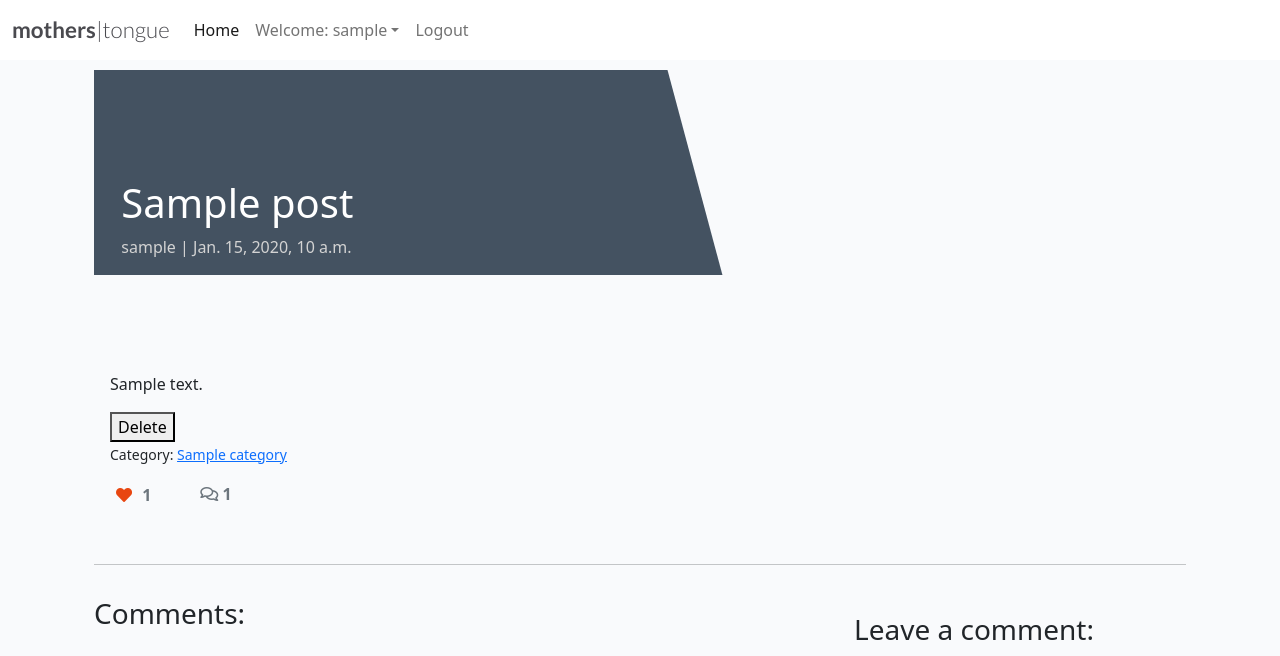
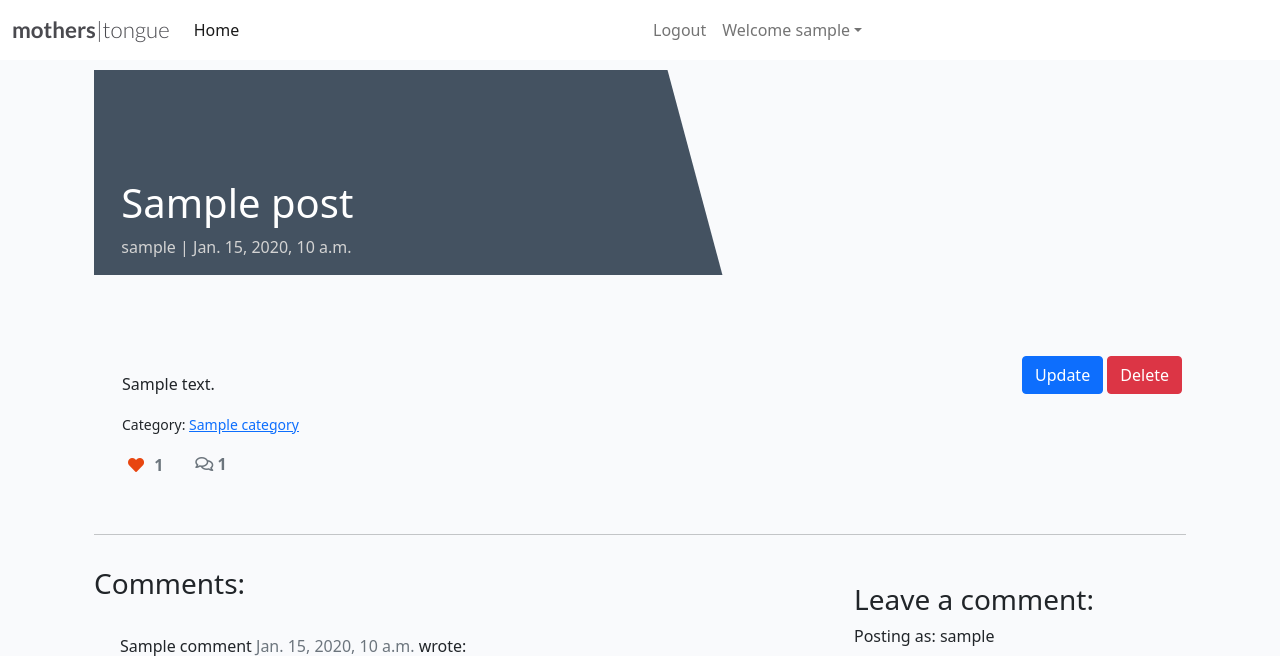
Before and after one commit to kiksgold/mothers-tongue, a Django app: a page that uses templates/base.html in a window 1280 px wide. Shown: the top 656 px of the page. Run offline with Django 3.2, Linux system fonts and the light colour scheme; a user stored in the database is signed in; tables that the repository leaves empty hold one stand-in row (values such as "Sample post"); some libraries are stand-ins or nearby versions.

Commit message:
Edit post _detail and views.py

```diff
--- a/blog/forms.py
+++ b/blog/forms.py
@@ -11,7 +11,7 @@ class CommentForm(forms.ModelForm):
 class PostForm(forms.ModelForm):
     class Meta:
         model = Post
-        fields = ('title', 'content',)
+        fields = ('title', 'content', 'featured_image')
 
     title = forms.CharField(
         max_length=255,
--- a/blog/urls.py
+++ b/blog/urls.py
@@ -6,7 +6,8 @@ urlpatterns = [
     path('', views.PostList.as_view(), name='home'),
     path('<slug:slug>/', views.PostDetail.as_view(), name='post_detail'),
     path('category/<slug:slug>/', views.category, name='category'),
-    path('like/<slug:slug>', views.PostLike.as_view(), name='post_like'),
+    path('like/<slug:slug>/', views.PostLike.as_view(), name='post_like'),
     path('posts/create/', views.PostCreateView.as_view(), name='create_post'),
-    path('posts/<int:pk>/delete', views.PostDeleteView.as_view(), name='delete_post'),
+    path('posts/delete/<int:pk>/', views.PostDeleteView.as_view(), name='delete_post'),
+    path('posts/update/<int:pk>/', views.PostUpdateView.as_view(), name='update_post'),
 ]
--- a/blog/views.py
+++ b/blog/views.py
@@ -2,9 +2,7 @@ from django.shortcuts import render, redirect, get_object_or_404, reverse
 from django.views import generic, View
 from django.template.defaultfilters import slugify
 from django.contrib.auth.models import User
-from django.views.generic.list import ListView
-from django.views.generic.detail import DetailView
-from django.views.generic.edit import CreateView, DeleteView
+from django.views.generic.edit import CreateView, UpdateView, DeleteView
 from django.urls import reverse_lazy
 from .models import Post, Category
 from .forms import CommentForm, PostForm
@@ -13,6 +11,7 @@ from django.http import HttpResponse, HttpResponseRedirect
 
 
 class PostList(generic.ListView):
+    # A class based view to see the list of posts in the app
     model = Post
     queryset = Post.objects.filter(status=1).order_by('-created_on')
     template_name = 'index.html'
@@ -20,7 +19,7 @@ class PostList(generic.ListView):
 
 
 class PostDetail(View):
-
+    # Define a get function to view a post in detail
     def get(self, request, slug, *args, **kwargs):
         queryset = Post.objects.filter(status=1)
         post = get_object_or_404(queryset, slug=slug)
@@ -42,7 +41,7 @@ class PostDetail(View):
         )
 
     def post(self, request, slug, *args, **kwargs):
-
+        # Define a post function to interact with a post
         queryset = Post.objects.filter(status=1)
         post = get_object_or_404(queryset, slug=slug)
         comments = post.comments.filter(approved=True).order_by("-created_on")
@@ -74,7 +73,7 @@ class PostDetail(View):
 
 
 class PostLike(View):
-
+    # Define a function for post like and unlike
     def post(self, request, slug, *args, **kwargs):
         post = get_object_or_404(Post, slug=slug)
 
@@ -95,14 +94,20 @@ def category(request, slug):
 
 
 class PostDeleteView(DeleteView):
+    # Define a function for authenticated user to delete post
     model = Post
     success_url = reverse_lazy('home')
 
 
+class PostUpdateView(UpdateView):
+    # Define a function for authenticated user to delete post
+    model = Post
+    fields = ['title', 'content']
+    success_url = reverse_lazy('home')
 
 
 class PostCreateView(View):
-
+    # Define a function for authenticated user to create post
     def get(self, request, *args, **kwargs):
         return render(
             request,
--- a/templates/base.html
+++ b/templates/base.html
@@ -39,20 +39,21 @@
                         <li class="nav-item">
                             <a class="nav-link active" aria-current="page" href="{% url 'home' %}">Home</a>
                         </li>
+                    </ul>
+                </div>
+                <div class="collapse navbar-collapse text-end" id="navbarText">
+                    <ul class="navbar-nav me-auto mb-2 mb-lg-0">
 
                         {% if user.is_authenticated %}
+                        <li class="nav-item">
+                            <a class="nav-link" href="{% url 'account_logout' %}">Logout</a>
+                        </li>
                         <li class="nav-item dropdown">
                             <a class="nav-link dropdown-toggle" href="#" id="navbarDropdown"
-                            role="button" data-bs-toggle="dropdown" aria-expanded="false">Welcome: {{ user.username }}</a>
+                            role="button" data-bs-toggle="dropdown" aria-expanded="false">Welcome {{ user.username }}</a>
                             <ul class="dropdown-menu" aria-labelledby="navbarDropdown">
                                 <li><a class="dropdown-item" href="{% url 'create_post' %}">Create Post</a></li>
-                                <li><a class="dropdown-item" href="#">My comments</a></li>
-                                <li><hr class="dropdown-divider"></li>
-                                <li><a class="dropdown-item" href="#">Delete post</a></li>
                             </ul>
-                        </li>
-                        <li class="nav-item">
-                            <a class="nav-link" href="{% url 'account_logout' %}">Logout</a>
                         </li>
                         {% else %}
                         <li class="nav-item">
--- a/templates/post_detail.html
+++ b/templates/post_detail.html
@@ -4,9 +4,11 @@
 
 {% load crispy_forms_tags %}
 
+
 <div class="masthead">
     <div class="container">
         <div class="row g-0">
+
             <div class="col-md-6 masthead-text">
                 <!-- Post title goes in these h1 tags -->
                 <h1 class="post-title">{{ post.title }}</h1>
@@ -16,7 +18,7 @@
             <div class="d-none d-md-block col-md-6 masthead-image">
                 <!-- The featured image URL goes in the src attribute -->
                 {% if "placeholder" in post.featured_image.url %}
-                <img src="https://codeinstitute.s3.amazonaws.com/fullstack/blog/default.jpg" width="100%">
+                <img src="{{ post.featured_image.url }}" width="100%">
                 {% else %}
                 <img src="{{ post.featured_image.url }}" width="100%">
                 {% endif %}
@@ -24,7 +26,42 @@
         </div>
     </div>
 </div>
+<div class="m-3 float-end">
+    {% if user.is_authenticated and user.id == post.author.id %}
+        <form class="d-inline" action="{% url 'update_post' post.id %}" method="POST">
+            {% csrf_token %}
 
+            <button class="btn btn-primary" type="submit" value="submit">Update</button>
+        </form>
+        <form class="d-inline" action="{% url 'delete_post' post.id %}" method="POST">
+            {% csrf_token %}
+                        <!-- Button trigger modal -->
+            <button type="button" class="btn btn-danger" data-bs-toggle="modal" data-bs-target="#exampleModal">
+                Delete
+            </button>
+
+            <!-- Modal -->
+            <div class="modal fade" id="exampleModal" tabindex="-1" aria-labelledby="exampleModalLabel" aria-hidden="true">
+                <div class="modal-dialog">
+                <div class="modal-content">
+                    <div class="modal-header">
+                    <h5 class="modal-title" id="exampleModalLabel">Confirm Delete</h5>
+                    <button type="button" class="btn-close" data-bs-dismiss="modal" aria-label="Close"></button>
+                    </div>
+                    <div class="modal-body">
+                        This action is irreversible. <br/>Are you sure you want to Delete?
+                    </div>
+                    <div class="modal-footer">
+                    <button type="button" class="btn btn-secondary" data-bs-dismiss="modal">Close</button>
+                    <button class="btn btn-danger" type="submit" value="submit">Delete</button>
+                    </div>
+                </div>
+                </div>
+            </div>
+
+        </form>
+        {% endif %}
+</div>
 <div class="container">
     <div class="row">
         <div class="col card mb-4  mt-3 left  top">
@@ -34,13 +71,6 @@
                 <p class="card-text ">
                     {{ post.content | safe }}
                 </p>
-                {% if user.is_authenticated and user.id == post.author.id %}
-                <form class="d-inline" action="{% url 'delete_post' post.id %}" method="POST">
-                    {% csrf_token %}
-
-                    <button type="submit" value="submit">Delete</button>
-                </form>
-                {% endif %}
                 {% for category in post.category.all %}
                 <p><small>Category: <a href="{% url 'category' category.slug %}">{{ category.title }}</a></small></p>
                 {% endfor %}
@@ -49,6 +79,7 @@
                     <div class="col-1">
                         <strong>
                             {% if user.is_authenticated %}
+                             <!-- We want an authenticated user to like and unlike a post -->
                             <form class="d-inline" action="{% url 'post_like' post.slug %}" method="POST">
                                 {% csrf_token %}
                                 {% if liked %}
@@ -113,7 +144,7 @@
         </div>
         <div class="col-md-4 card mb-4  mt-3 ">
             <div class="card-body">
-                <!-- For later -->
+                <!-- We want an authenticated user to comment and the comment goes for approval -->
                 {% if user.is_authenticated %}
                 {% if commented %}
                 <div class="container">
```
Also changed, not shown: blog/models.py (+5 -2 lines), templates/edit_post.html (added, +22 -0 lines), templates/post_forms.html (added, +20 -0 lines), README.md, 11 other files.
